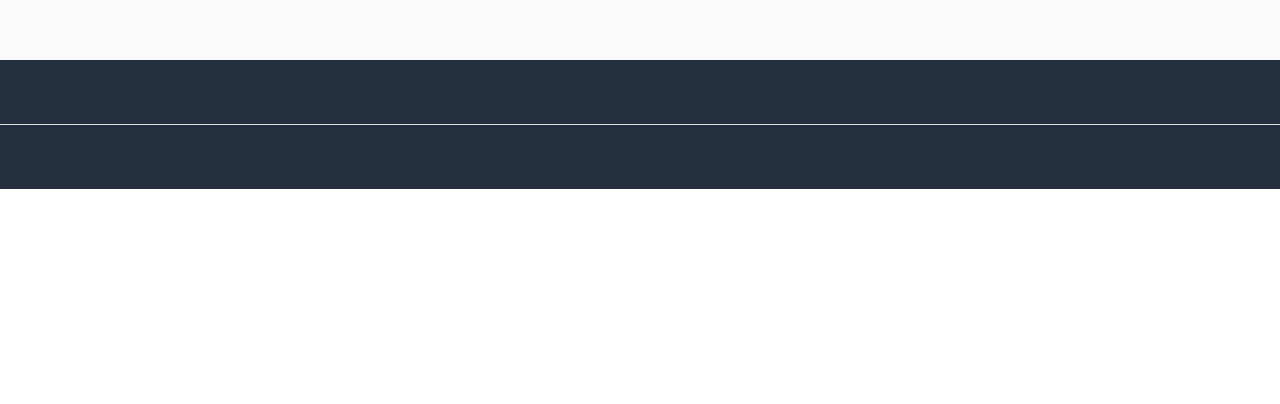
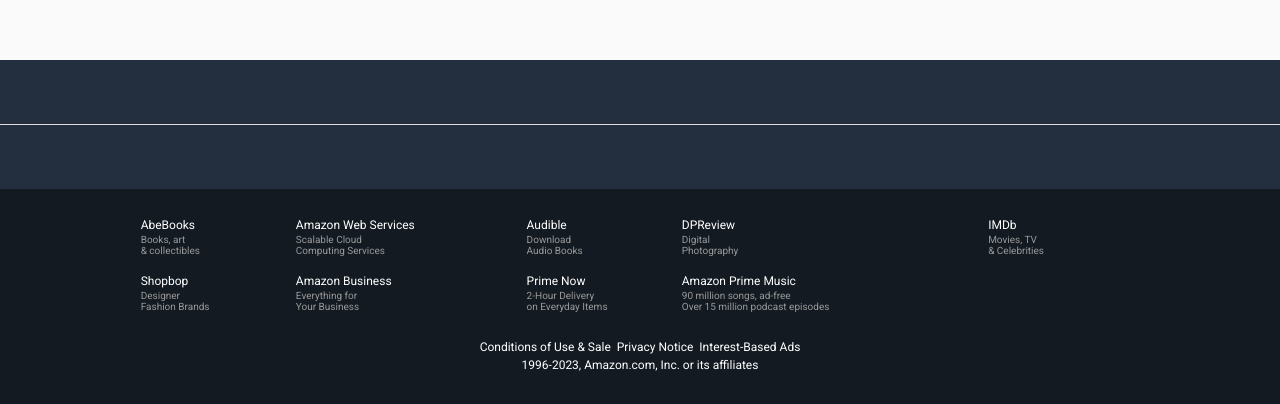
Before and after one commit to Ecommerce-Clone/Core-UI, an Angular app: page / in a window 1280 px wide. Shown: the part 760-1164 px from the top of the page. Before the commit the page ends 949 px from the top, so only its background shows below. Built offline with nearby package versions, Linux system fonts and the light colour scheme.

Commit message:
lower footer added

```diff
--- a/src/app/footer/footer.component.html
+++ b/src/app/footer/footer.component.html
@@ -1 +1,2 @@
 <app-upper-footer></app-upper-footer>
+<app-lower-footer></app-lower-footer>
--- a/src/app/footer/footer.module.ts
+++ b/src/app/footer/footer.module.ts
@@ -3,10 +3,11 @@
 import { UpperFooterComponent } from './upper-footer/upper-footer.component';
 import { FooterComponent } from './footer.component';
 import { MaterialModule } from '../material/material.module';
+import { LowerFooterComponent } from './lower-footer/lower-footer.component';
 
 @NgModule({
-  declarations: [UpperFooterComponent, FooterComponent],
+  declarations: [UpperFooterComponent, FooterComponent, LowerFooterComponent],
   imports: [CommonModule, MaterialModule],
-  exports: [UpperFooterComponent, FooterComponent],
+  exports: [UpperFooterComponent, FooterComponent,LowerFooterComponent],
 })
 export class FooterModule {}
--- /dev/null
+++ b/src/app/footer/lower-footer/lower-footer.component.html
@@ -0,0 +1,53 @@
+<div class="footer">
+<div>
+    <div class="table">
+       <b class="bold">AbeBooks</b>
+       <p>Books, art<br>& collectibles</p>
+
+    </div>
+    <div class="table" style="width: 6cm;">
+        <b class="bold">Amazon Web Services</b>
+       <p>Scalable Cloud<br>Computing Services</p>
+    </div>
+    <div class="table">
+        <b class="bold">Audible</b>
+       <p>Download<br>Audio Books
+    </div>
+    <div class="table" style="width: 8cm;">
+        <b class="bold">DPReview</b>
+       <p>Digital<br>Photography</p>
+    </div>
+    <div class="table">
+        <b class="bold">IMDb</b>
+       <p>Movies, TV<br>& Celebrities</p>
+    </div>
+</div>
+<div>
+    <div class="table">
+        <b class="bold">Shopbop</b>
+       <p>Designer<br>Fashion Brands</p>
+    </div>
+    <div class="table" style="width: 6cm;">
+        <b class="bold">Amazon Business</b>
+       <p>Everything for<br>Your Business</p>
+    </div>
+    <div class="table">
+        <b class="bold">Prime Now</b>
+       <p>2-Hour Delivery<br>on Everyday Items</p>
+    </div>
+    <div class="table" style="width: 8cm;">
+        <b class="bold">Amazon Prime Music</b>
+       <p>90 million songs, ad-free<br>Over 15 million podcast episodes</p>
+    </div>
+    <div class="table">
+        &nbsp;
+    </div>
+</div>
+<p></p>
+<div class="bold">
+    <span>Conditions of Use & Sale  &nbsp;</span><span>Privacy Notice  &nbsp;</span><span>Interest-Based Ads</span>
+    <br><span>1996-2023, Amazon.com, Inc. or its affiliates</span>
+</div>
+
+
+</div>
--- /dev/null
+++ b/src/app/footer/lower-footer/lower-footer.component.sass
@@ -0,0 +1,23 @@
+.footer
+    background-color: #131A22
+    height: 4.5cm
+    color: white
+    text-align: center
+    padding-top: 25px
+    padding-bottom: 20px
+
+.table
+    height: 1.2cm
+    text-align: left
+    display: inline-table
+    color: #999
+    width: 4cm
+    line-height: 11px
+    padding: 2px
+    font-size: 10px
+
+.bold
+    font-size: 12px
+    color: white
+    font-weight: 400
+    line-height: 18px
--- /dev/null
+++ b/src/app/footer/lower-footer/lower-footer.component.ts
@@ -0,0 +1,15 @@
+import { Component, OnInit } from '@angular/core';
+
+@Component({
+  selector: 'app-lower-footer',
+  templateUrl: './lower-footer.component.html',
+  styleUrls: ['./lower-footer.component.sass']
+})
+export class LowerFooterComponent implements OnInit {
+
+  constructor() { }
+
+  ngOnInit(): void {
+  }
+
+}
```
Also changed, not shown: 1 other file (tests, documents, lock files or other folders).
